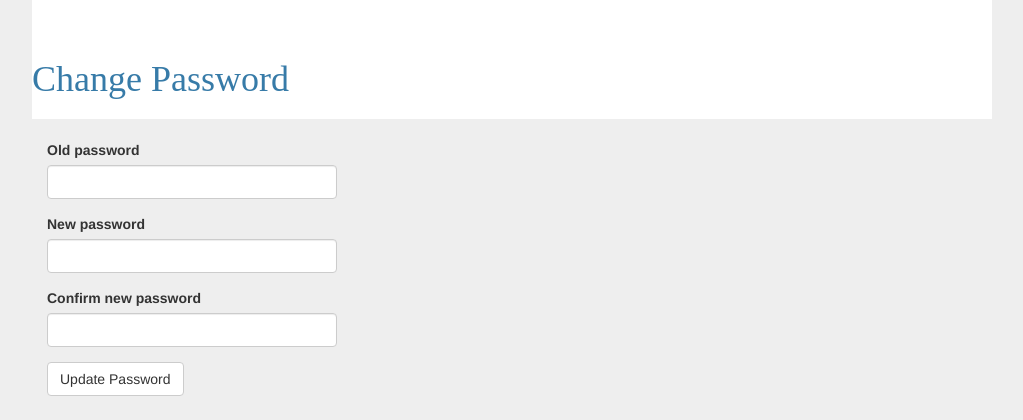
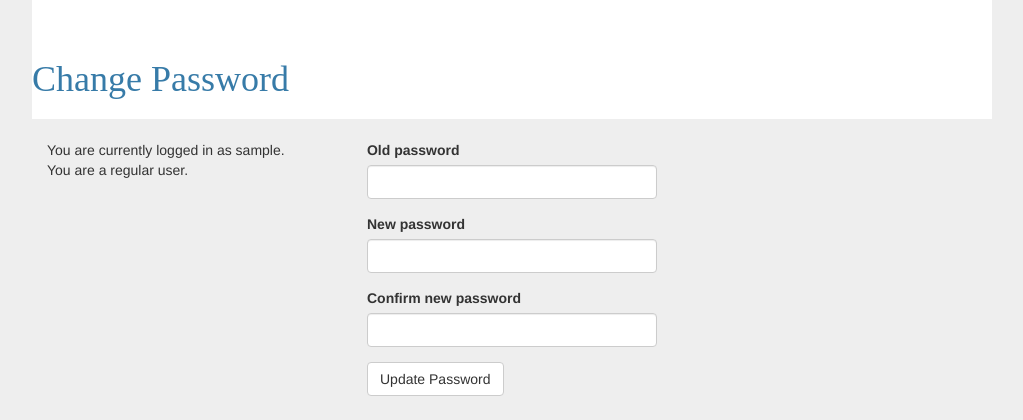
Before and after one commit to geektechdude/qa-se-webapp, a Flask app: page /auth/password in a window 1280 px wide; the page is wider, and only the part inside the window is pictured. Shown: the part 62-482 px from the top of that part, without its empty margins (128-1151 px from the left). Run offline with Flask 2, Linux system fonts and the light colour scheme; the visitor is signed in with stand-in values (Sample User, id 1); data comes from the database, SQL or seed files in the repository; some libraries are stand-ins or nearby versions.

Commit message:
Update password.html
Added user details to password reset form

```diff
--- a/flaskwebapp/app/templates/auth/password.html
+++ b/flaskwebapp/app/templates/auth/password.html
@@ -8,6 +8,15 @@
     <h1>Change Password</h1>
 </div>
 <div class="col-md-4">
+    You are currently logged in as {{ current_user.username }}. <br>
+    {% if current_user.is_admin is sameas true %}
+    You are an admin user.
+    {% endif %}
+    {% if current_user.is_admin is sameas false %}
+    You are a regular user.
+    {% endif %}
+</div>
+<div class="col-md-4">
     {{ wtf.quick_form(form) }}
     <br>
 </div>
```
